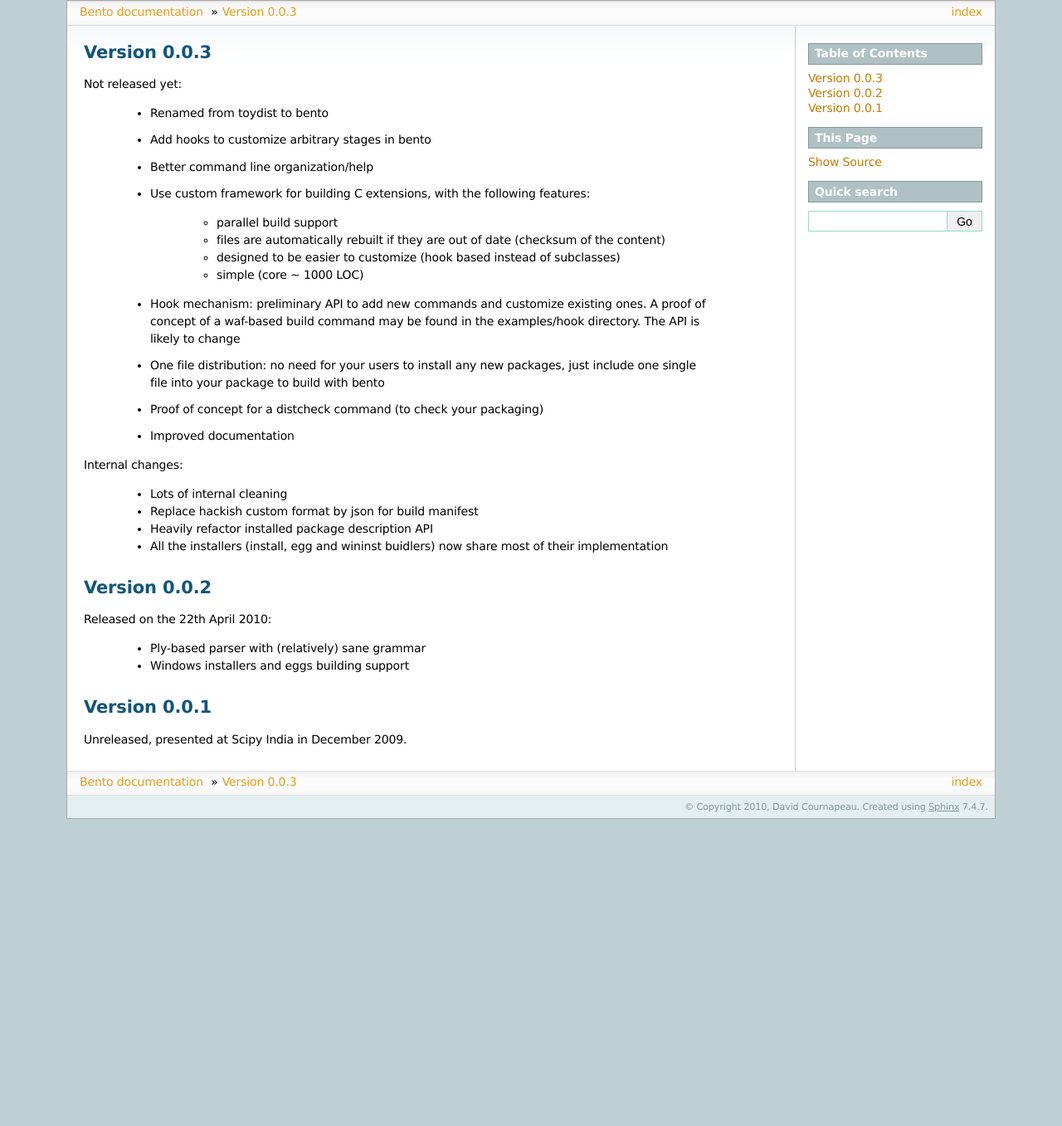
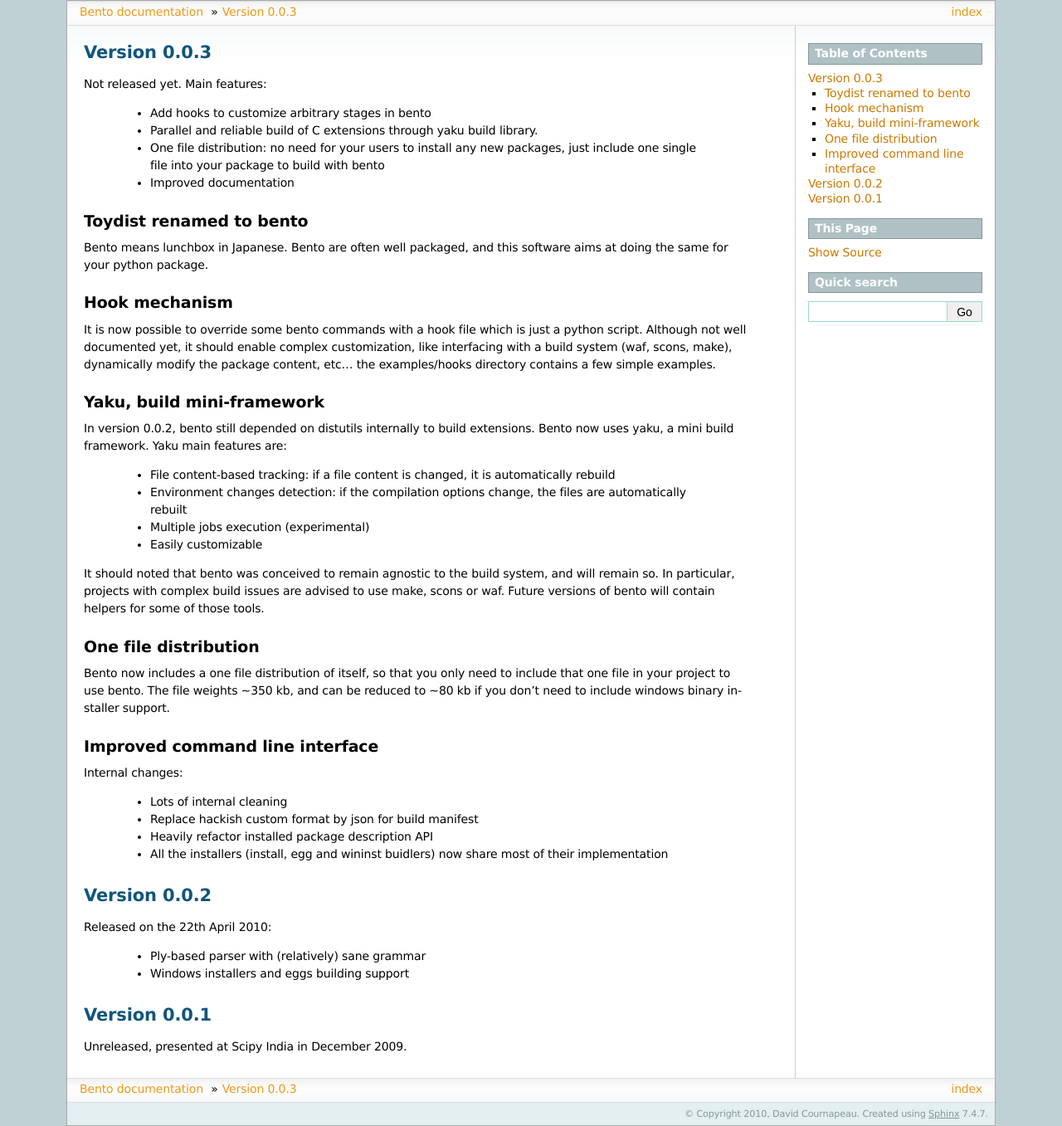
Before and after one commit to cournape/Bento, a Sphinx documentation site: the page built from doc/source/version.rst, in a window 1280 px wide. Shown: the whole page at 83% size. Built offline with Sphinx 7.4.7, drawn with Linux system fonts in a browser that asks for light colours; the version number could not be read and is left out; before the commit the page ends 987 px from its top, so only the background shows below that.

Commit message:
DOC: put NEWS content into sphinx doc.

```diff
--- a/doc/source/version.rst
+++ b/doc/source/version.rst
@@ -1,29 +1,60 @@
 Version 0.0.3
 =============
 
-Not released yet:
+Not released yet. Main features:
 
-    - Renamed from toydist to bento
     - Add hooks to customize arbitrary stages in bento
-    - Better command line organization/help
-    - Use custom framework for building C extensions, with the
-      following features:
-        - parallel build support
-        - files are automatically rebuilt if they are out of date
-          (checksum of the content)
-        - designed to be easier to customize (hook based instead of
-          subclasses)
-        - simple (core ~ 1000 LOC)
-    - Hook mechanism: preliminary API to add new commands and
-      customize existing ones. A proof of concept of a waf-based build
-      command may be found in the examples/hook directory. The API is
-      likely to change
+    - Parallel and reliable build of C extensions through yaku build
+      library.
     - One file distribution: no need for your users to install any new
       packages, just include one single file into your package to
       build with bento
-    - Proof of concept for a distcheck command (to check your
-      packaging)
     - Improved documentation
+
+Toydist renamed to bento
+------------------------
+
+Bento means lunchbox in Japanese. Bento are often well packaged, and
+this software aims at doing the same for your python package.
+
+Hook mechanism
+--------------
+
+It is now possible to override some bento commands with a hook file
+which is just a python script. Although not well documented yet, it
+should enable complex customization, like interfacing with a build
+system (waf, scons, make), dynamically modify the package content,
+etc... the examples/hooks directory contains a few simple examples.
+
+Yaku, build mini-framework
+--------------------------
+
+In version 0.0.2, bento still depended on distutils internally to
+build extensions. Bento now uses yaku, a mini build framework. Yaku
+main features are:
+
+    - File content-based tracking: if a file content is changed, it is
+      automatically rebuild
+    - Environment changes detection: if the compilation options
+      change, the files are automatically rebuilt
+    - Multiple jobs execution (experimental)
+    - Easily customizable
+
+It should noted that bento was conceived to remain agnostic to the
+build system, and will remain so. In particular, projects with complex
+build issues are advised to use make, scons or waf. Future versions of
+bento will contain helpers for some of those tools.
+
+One file distribution
+---------------------
+
+Bento now includes a one file distribution of itself, so that you only
+need to include that one file in your project to use bento. The file
+weights ~350 kb, and can be reduced to ~80 kb if you don't need to
+include windows binary installer support.
+
+Improved command line interface
+-------------------------------
 
 Internal changes:
 
```
Also changed, not shown: 1 other file.
